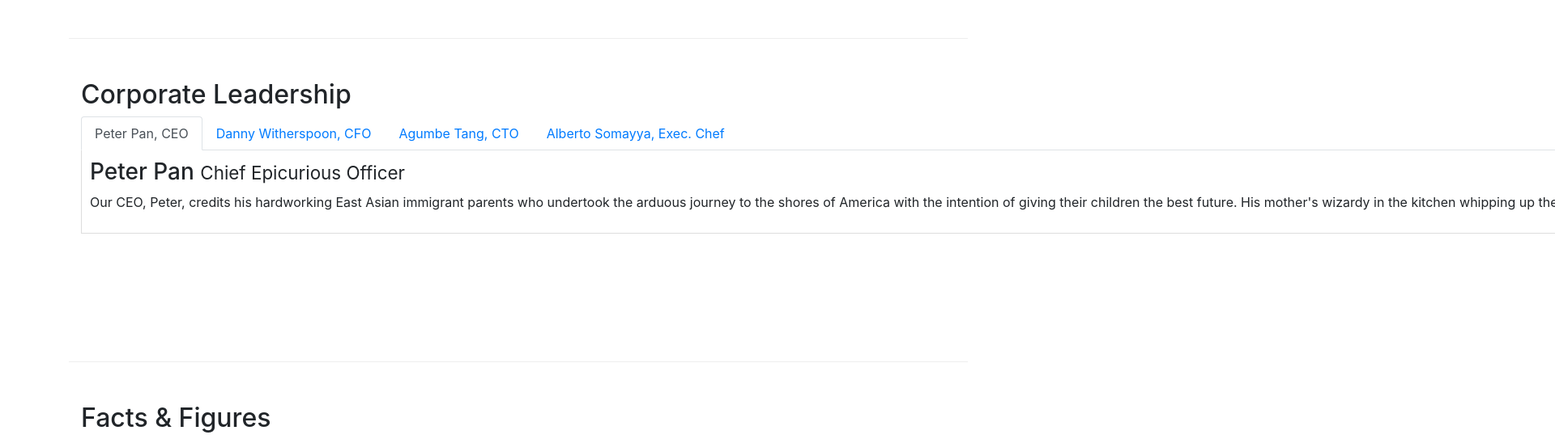
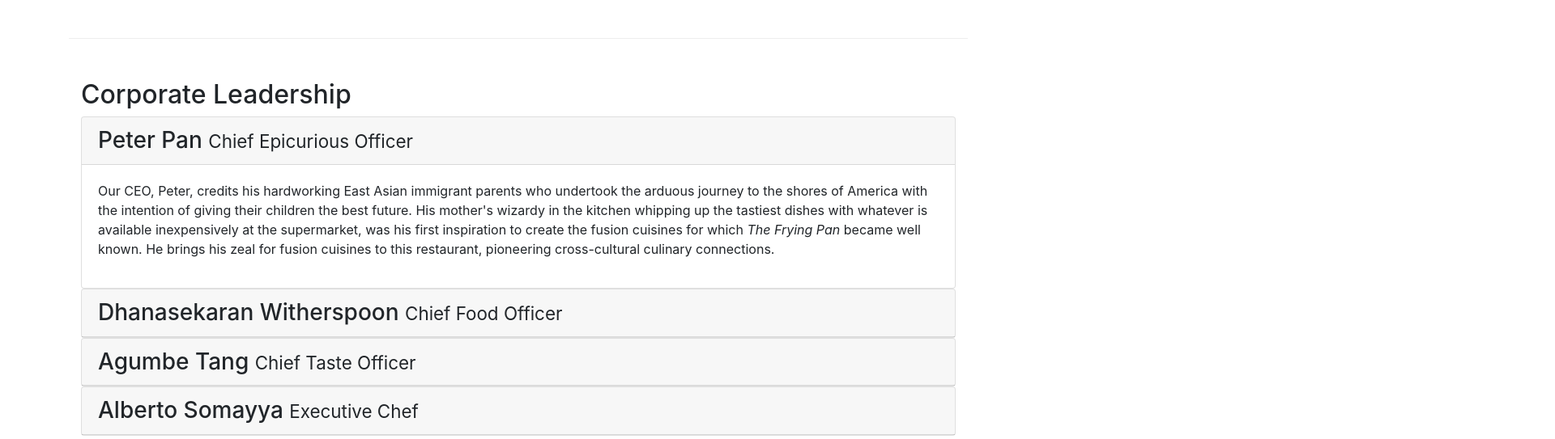
Before and after one commit to helencpy/RestorantWebsite, a website: page aboutus.html in a window 1280 px wide. Shown: the part 924-1467 px from the top of the page at 81% size, 1920 px wide, since content can reach past the window. Drawn offline with nearby package versions, Linux system fonts and the light colour scheme.

Commit message:
Accordion

```diff
--- a/aboutus.html
+++ b/aboutus.html
@@ -98,44 +98,66 @@
 
 
         <div class="row row-content">
-            <div class="col-auto">
+            <div class="col-12">
                 <h2>Corporate Leadership</h2>
-                <ul class="nav nav-tabs">
-                    <li class="nav-item">
-                      <a class="nav-link active" href="#peter"
-                        role="tab" data-toggle="tab">Peter Pan, CEO</a>
-                    </li>
-                    <li class="nav-item">
-                      <a class="nav-link" href="#danny" role="tab"
-                        data-toggle="tab">Danny Witherspoon, CFO</a>
-                    </li>
-                    <li class="nav-item">
-                      <a class="nav-link" href="#agumbe"role="tab"
-                        data-toggle="tab">Agumbe Tang, CTO</a>
-                    </li>
-                    <li class="nav-item">
-                      <a class="nav-link" href="#alberto" role="tab"
-                        data-toggle="tab">Alberto Somayya, Exec. Chef</a>
-                    </li>
-                </ul>
-                <div class="tab-content">
-                    <div role="tabpanel" class="tab-pane fade show active" id="peter">
-                        <h3>Peter Pan <small>Chief Epicurious Officer</small></h3>
-                        <p>Our CEO, Peter, credits his hardworking East Asian immigrant parents who undertook the arduous journey to the shores of America with the intention of giving their children the best future. His mother's wizardy in the kitchen whipping up the tastiest dishes with whatever is available inexpensively at the supermarket, was his first inspiration to create the fusion cuisines for which <em>The Frying Pan</em> became well known. He brings his zeal for fusion cuisines to this restaurant, pioneering cross-cultural culinary connections.</p>
+                <div id="accordion">
+                    <div class="card">
+                        <div class="card-header" role="tab" id="peterhead">
+                        <h3 class="mb-0">
+                            <a data-toggle="collapse" data-target="#peter">
+                            Peter Pan <small>Chief Epicurious Officer</small>
+                            </a>
+                        </h3>
+                        </div>
+                        <div class="collapse show" id="peter" data-parent="#accordion">
+                            <div class="card-body">
+                                <p class="d-none d-sm-block">Our CEO, Peter, credits his hardworking East Asian immigrant parents who undertook the arduous journey to the shores of America with the intention of giving their children the best future. His mother's wizardy in the kitchen whipping up the tastiest dishes with whatever is available inexpensively at the supermarket, was his first inspiration to create the fusion cuisines for which <em>The Frying Pan</em> became well known. He brings his zeal for fusion cuisines to this restaurant, pioneering cross-cultural culinary connections.</p>
+                            </div>
+                        </div>
                     </div>
-                    <div role="tabpanel" class="tab-pane fade" id="danny">
-                        <h3>Dhanasekaran Witherspoon <small>Chief Food Officer</small></h3>
-                        <p>Our CFO, Danny, as he is affectionately referred to by his colleagues, comes from a long established family tradition in farming and produce. His experiences growing up on a farm in the Australian outback gave him great appreciation for varieties of food sources. As he puts it in his own words, <em>Everything that runs, wins, and everything that stays, pays!</em></p>
+                    <div class="card">
+                        <div class="card-header" role="tab" id="dannyhead">
+                            <h3 class="mb-0">
+                                <a class="collapsed" data-toggle="collapse" data-target="#danny">
+                                Dhanasekaran Witherspoon <small>Chief Food Officer</small>
+                                </a>
+                            </h3>
+                        </div>
+                        <div class="collapse" id="danny" data-parent="#accordion">
+                            <div class="card-body">
+                                <p class="d-none d-sm-block">Our CFO, Danny, as he is affectionately referred to by his colleagues, comes from a long established family tradition in farming and produce. His experiences growing up on a farm in the Australian outback gave him great appreciation for varieties of food sources. As he puts it in his own words, <em>Everything that runs, wins, and everything that stays, pays!</em></em></p>
+                            </div>
+                        </div>
                     </div>
-                    <div role="tabpanel" class="tab-pane fade" id="agumbe">
-                        <h3>Agumbe Tang <small>Chief Taste Officer</small></h3>
-                        <p>Blessed with the most discerning gustatory sense, Agumbe, our CTO, personally ensures that every dish that we serve meets his exacting tastes. Our chefs dread the tongue lashing that ensues if their dish does not meet his exacting standards. He lives by his motto, <em>You click only if you survive my lick.</em></p>
+                    <div class="card">
+                            <div class="card-header" role="tab" id="agumbehead">
+                            <h3 class="mb-0">
+                                <a class="collapsed" data-toggle="collapse" data-target="#agumbe">
+                                Agumbe Tang <small>Chief Taste Officer</small>
+                                </a>
+                            </h3>
+                        </div>
+                        <div class="collapse" id="agumbe" data-parent="#accordion">
+                            <div class="card-body">
+                                <p class="d-none d-sm-block">Blessed with the most discerning gustatory sense, Agumbe, our CTO, personally ensures that every dish that we serve meets his exacting tastes. Our chefs dread the tongue lashing that ensues if their dish does not meet his exacting standards. He lives by his motto, <em>You click only if you survive my lick.</em></p>
+                            </div>
+                        </div>
                     </div>
-                    <div role="tabpanel" class="tab-pane fade" id="alberto">
-                        <h3>Alberto Somayya <small>Executive Chef</small></h3>
-                        <p>Award winning three-star Michelin chef with wide International experience having worked closely with whos-who in the culinary world, he specializes in creating mouthwatering Indo-Italian fusion experiences. He says, <em>Put together the cuisines from the two craziest cultures, and you get a winning hit! Amma Mia!</em></p>
+                    <div class="card">
+                            <div class="card-header" role="tab" id="albertohead">
+                            <h3 class="mb-0">
+                                <a class="collapsed" data-toggle="collapse" data-target="#alberto">
+                                Alberto Somayya <small>Executive Chef</small>
+                                </a>
+                            </h3>
+                        </div>
+                        <div class="collapse" id="alberto" data-parent="#accordion">
+                            <div class="card-body">
+                                <p class="d-none d-sm-block">Award winning three-star Michelin chef with wide International experience having worked closely with whos-who in the culinary world, he specializes in creating mouthwatering Indo-Italian fusion experiences. He says, <em>Put together the cuisines from the two craziest cultures, and you get a winning hit! Amma Mia!</em></p>
+                            </div>
+                        </div>
                     </div>
-                </div>
+                 </div>
             </div>
        </div>
 
```
